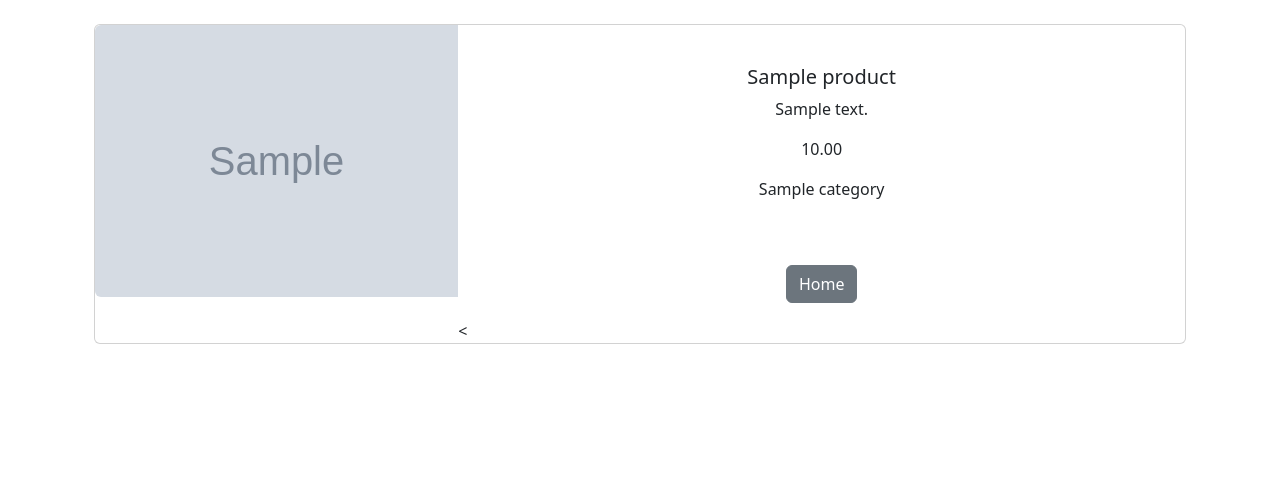
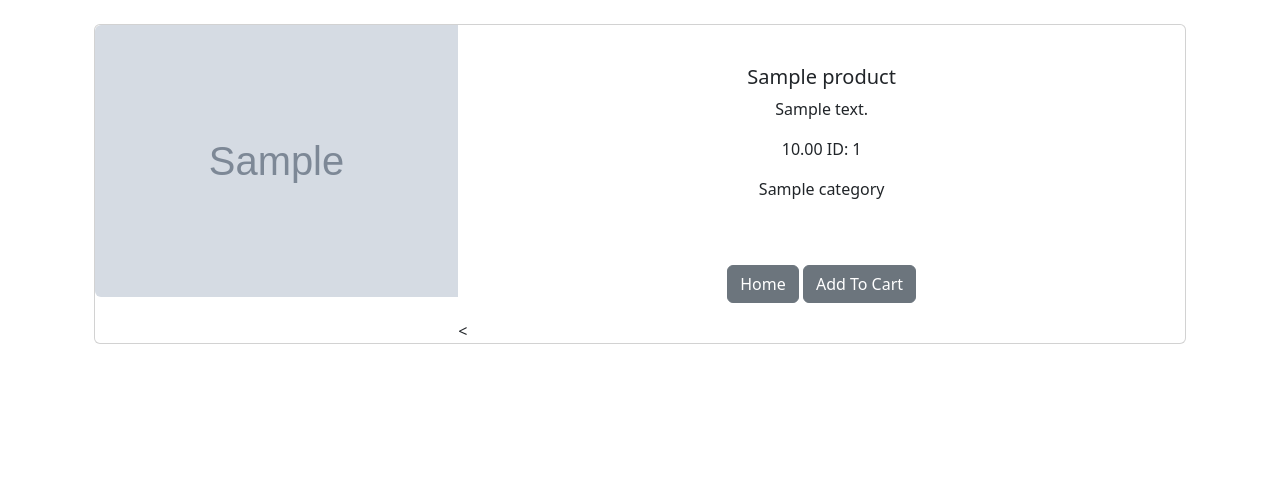
Before and after one commit to Ikayherce/the-finest-cupcake-shop, a Django app: page /product/1 in a window 1280 px wide. Shown: the part 56-558 px from the top of the page. Run offline with Django 3.2, Linux system fonts and the light colour scheme; tables that the repository leaves empty hold one stand-in row (values such as "Sample post"); grey boxes marked "Sample" are stand-in pictures; some libraries are stand-ins or nearby versions.

Commit message:
create add to cart button

```diff
--- a/shop/templates/product.html
+++ b/shop/templates/product.html
@@ -16,7 +16,9 @@
                 <br/>
                   <h5 class="card-title">{{ product.name }}</h5>
                   <p class="card-text">{{ product.description }}</p>
-                  <p class="card-text">{{ product.price }}</p>
+                  <p class="card-text">{{ product.price }}
+                    ID: {{ product.id }}
+                  </p>
                   <p class="card-text">
                     {% if product.categories.exists %}
                     {% for category in product.categories.all %}
@@ -27,6 +29,7 @@
                   </p>
                   <br><br/>
                 <a href ="{% url 'home' %}" class ="btn btn-secondary">Home</a>
+                <button type="button" value="{{ product.id }}" class="btn btn-secondary" id="add-cart">Add To Cart</button>
                 </center>
                 </div>
 
@@ -35,4 +38,7 @@
               </div>
         </div>
 <br/><br/><br/><br/><br/><br/><br/><br/><br/><br/><br/><br/><br/><br/><br/><br/><br/><br/><br/><br/><br/><br/><br/><br/><br/><br/><br/><br/>
+
+<script></script>
+
 {% endblock %}
```
Also changed, not shown: README.md.
